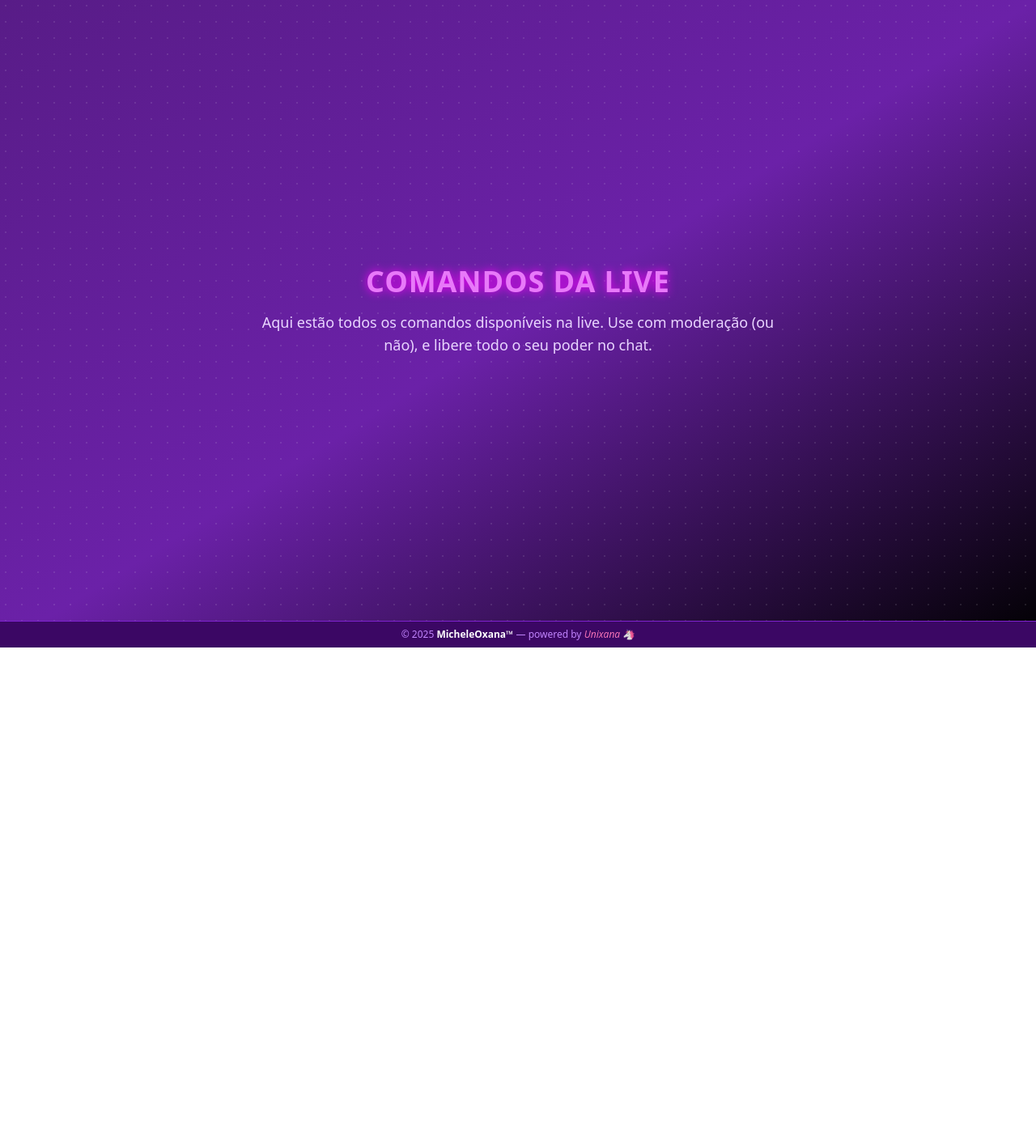
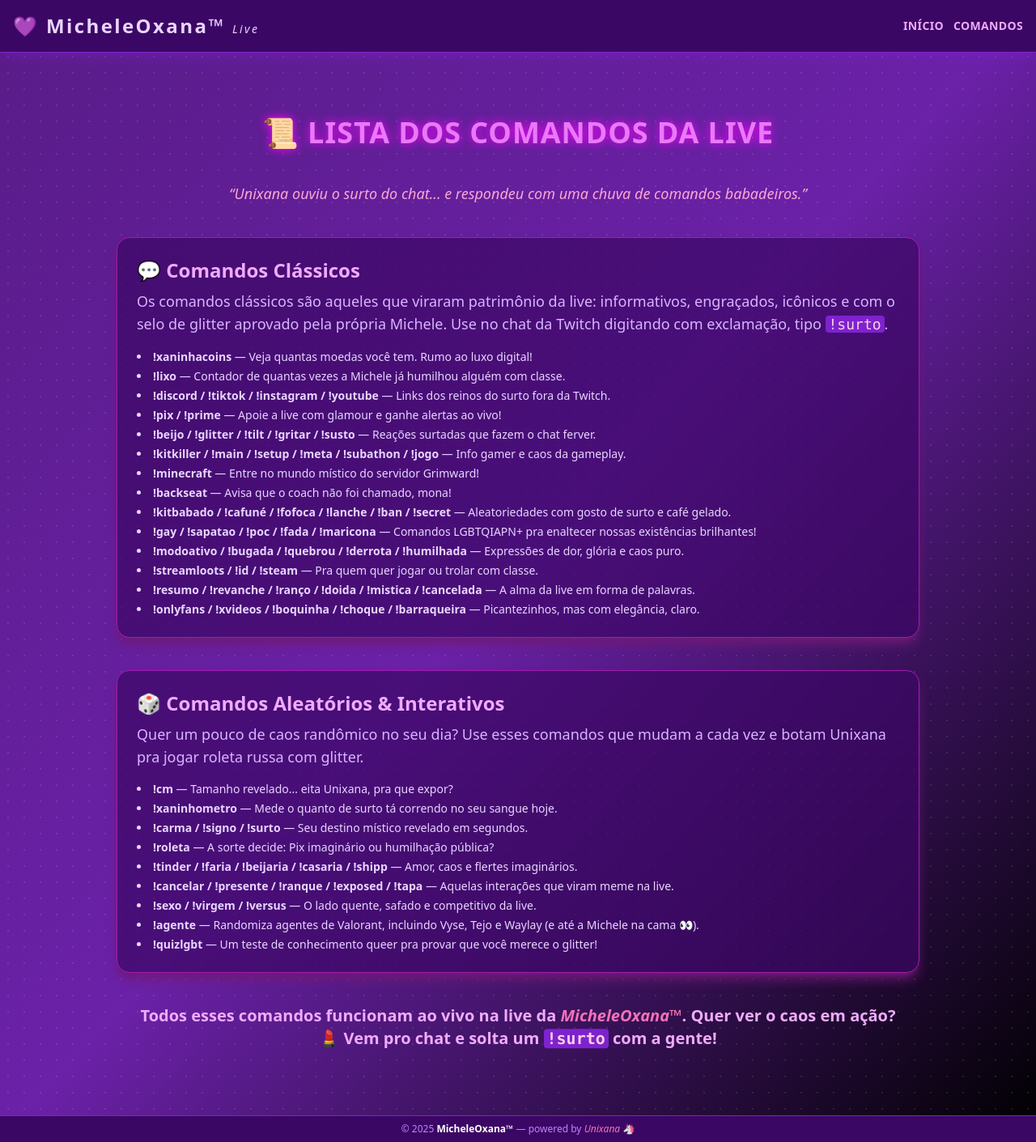
Before and after one commit to MicheleOxana/michele-site, a Next.js app: page /comandos in a window 1280 px wide. Shown: the whole page at 81% size. Before the commit the page ends 800 px from the top, so only its background shows below. Built offline with nearby package versions, Linux system fonts and the light colour scheme.

Commit message:
💜 Estilização babadeira da página de comandos da Unixana

```diff
--- a/pages/comandos.tsx
+++ b/pages/comandos.tsx
@@ -1,17 +1,76 @@
 import React from 'react';
+import Link from 'next/link';
 
 export default function Comandos() {
   return (
     <div className="min-h-screen bg-gradient-to-br from-purple-900 via-purple-800 to-black text-white flex flex-col font-sans relative overflow-hidden">
       <div className="absolute inset-0 pointer-events-none animate-glitter z-0"></div>
 
-      <main className="flex-1 flex flex-col justify-center items-center z-10 text-center px-4 py-20">
-        <h1 className="text-4xl font-bold text-fuchsia-400 drop-shadow-[0_0_6px_fuchsia] mb-4 uppercase tracking-wide">
-          Comandos da Live
+      <header className="z-10 bg-purple-950 text-purple-200 p-4 flex items-center justify-between shadow-lg shadow-purple-700/30 border-b border-purple-700">
+        <h1 className="text-2xl font-bold tracking-widest">💜 MicheleOxana™ <span className="text-sm font-normal italic">Live</span></h1>
+        <nav className="space-x-3 text-sm font-bold tracking-wide uppercase text-fuchsia-300">
+          <Link href="/"><a className="hover:text-white transition-shadow duration-300 shadow-fuchsia-500 hover:shadow-glow">Início</a></Link>
+          <Link href="/comandos"><a className="hover:text-white transition-shadow duration-300 shadow-fuchsia-500 hover:shadow-glow">Comandos</a></Link>
+        </nav>
+      </header>
+
+      <main className="flex-1 flex flex-col justify-center items-center z-10 text-left px-4 py-20 max-w-5xl mx-auto">
+        <h1 className="text-4xl font-bold text-fuchsia-400 drop-shadow-[0_0_6px_fuchsia] mb-10 uppercase tracking-wide text-center animate-float">
+          📜 Lista dos Comandos da Live
         </h1>
-        <p className="text-purple-200 max-w-2xl text-lg">
-          Aqui estão todos os comandos disponíveis na live. Use com moderação (ou não), e libere todo o seu poder no chat.
-        </p>
+
+        <div className="text-purple-200 space-y-10 text-lg">
+          <p className="italic text-center text-pink-300 animate-fadein">
+            “Unixana ouviu o surto do chat... e respondeu com uma chuva de comandos babadeiros.”
+          </p>
+
+          <section className="bg-purple-950/70 border border-fuchsia-700 rounded-2xl p-6 shadow-lg shadow-fuchsia-900">
+            <h2 className="text-2xl font-bold text-fuchsia-300 mb-2">💬 Comandos Clássicos</h2>
+            <p className="mt-2 text-purple-300">
+              Os comandos clássicos são aqueles que viraram patrimônio da live: informativos, engraçados, icônicos e com o selo de glitter aprovado pela própria Michele. Use no chat da Twitch digitando com exclamação, tipo <code className="bg-purple-700 px-1 rounded font-mono text-pink-200">!surto</code>.
+            </p>
+            <ul className="list-disc list-inside mt-4 space-y-1 text-sm">
+              <li><strong>!xaninhacoins</strong> — Veja quantas moedas você tem. Rumo ao luxo digital!</li>
+              <li><strong>!lixo</strong> — Contador de quantas vezes a Michele já humilhou alguém com classe.</li>
+              <li><strong>!discord / !tiktok / !instagram / !youtube</strong> — Links dos reinos do surto fora da Twitch.</li>
+              <li><strong>!pix / !prime</strong> — Apoie a live com glamour e ganhe alertas ao vivo!</li>
+              <li><strong>!beijo / !glitter / !tilt / !gritar / !susto</strong> — Reações surtadas que fazem o chat ferver.</li>
+              <li><strong>!kitkiller / !main / !setup / !meta / !subathon / !jogo</strong> — Info gamer e caos da gameplay.</li>
+              <li><strong>!minecraft</strong> — Entre no mundo místico do servidor Grimward!</li>
+              <li><strong>!backseat</strong> — Avisa que o coach não foi chamado, mona!</li>
+              <li><strong>!kitbabado / !cafuné / !fofoca / !lanche / !ban / !secret</strong> — Aleatoriedades com gosto de surto e café gelado.</li>
+              <li><strong>!gay / !sapatao / !poc / !fada / !maricona</strong> — Comandos LGBTQIAPN+ pra enaltecer nossas existências brilhantes!</li>
+              <li><strong>!modoativo / !bugada / !quebrou / !derrota / !humilhada</strong> — Expressões de dor, glória e caos puro.</li>
+              <li><strong>!streamloots / !id / !steam</strong> — Pra quem quer jogar ou trolar com classe.</li>
+              <li><strong>!resumo / !revanche / !ranço / !doida / !mistica / !cancelada</strong> — A alma da live em forma de palavras.</li>
+              <li><strong>!onlyfans / !xvideos / !boquinha / !choque / !barraqueira</strong> — Picantezinhos, mas com elegância, claro.</li>
+            </ul>
+          </section>
+
+          <section className="bg-purple-950/70 border border-fuchsia-700 rounded-2xl p-6 shadow-lg shadow-fuchsia-900">
+            <h2 className="text-2xl font-bold text-fuchsia-300 mb-2">🎲 Comandos Aleatórios & Interativos</h2>
+            <p className="mt-2 text-purple-300">
+              Quer um pouco de caos randômico no seu dia? Use esses comandos que mudam a cada vez e botam Unixana pra jogar roleta russa com glitter.
+            </p>
+            <ul className="list-disc list-inside mt-4 space-y-1 text-sm">
+              <li><strong>!cm</strong> — Tamanho revelado... eita Unixana, pra que expor?</li>
+              <li><strong>!xaninhometro</strong> — Mede o quanto de surto tá correndo no seu sangue hoje.</li>
+              <li><strong>!carma / !signo / !surto</strong> — Seu destino místico revelado em segundos.</li>
+              <li><strong>!roleta</strong> — A sorte decide: Pix imaginário ou humilhação pública?</li>
+              <li><strong>!tinder / !faria / !beijaria / !casaria / !shipp</strong> — Amor, caos e flertes imaginários.</li>
+              <li><strong>!cancelar / !presente / !ranque / !exposed / !tapa</strong> — Aquelas interações que viram meme na live.</li>
+              <li><strong>!sexo / !virgem / !versus</strong> — O lado quente, safado e competitivo da live.</li>
+              <li><strong>!agente</strong> — Randomiza agentes de Valorant, incluindo Vyse, Tejo e Waylay (e até a Michele na cama 👀).</li>
+              <li><strong>!quizlgbt</strong> — Um teste de conhecimento queer pra provar que você merece o glitter!</li>
+            </ul>
+          </section>
+
+          <p className="mt-12 text-center text-fuchsia-300 text-xl font-semibold animate-float">
+            Todos esses comandos funcionam ao vivo na live da <span className="italic text-pink-400">MicheleOxana™</span>. Quer ver o caos em ação?
+            <br/>
+            💄 Vem pro chat e solta um <code className="bg-purple-700 px-1 rounded font-mono text-pink-200">!surto</code> com a gente!
+          </p>
+        </div>
       </main>
 
       <footer className="z-10 bg-purple-950 text-purple-400 text-xs text-center py-2 border-t border-purple-700">
@@ -28,6 +87,23 @@ export default function Comandos() {
           background-size: 20px 20px;
           animation: glitter 40s linear infinite;
         }
+        .shadow-glow {
+          text-shadow: 0 0 6px rgba(255, 0, 255, 0.6), 0 0 10px rgba(255, 0, 255, 0.4);
+        }
+        @keyframes float {
+          0%, 100% { transform: translateY(0); }
+          50% { transform: translateY(-5px); }
+        }
+        .animate-float {
+          animation: float 3s ease-in-out infinite;
+        }
+        @keyframes fadein {
+          0% { opacity: 0; transform: translateY(20px); }
+          100% { opacity: 1; transform: translateY(0); }
+        }
+        .animate-fadein {
+          animation: fadein 1.5s ease-out;
+        }
       `}</style>
     </div>
   );
```
